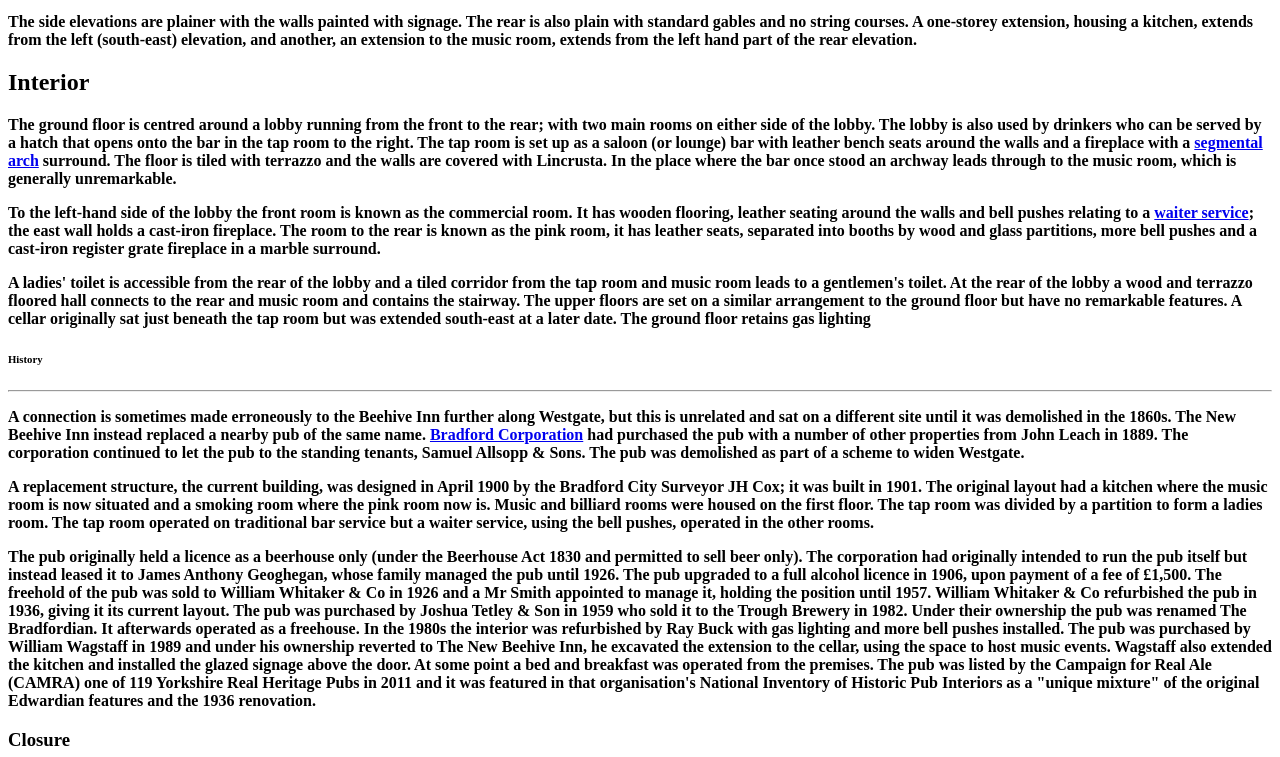
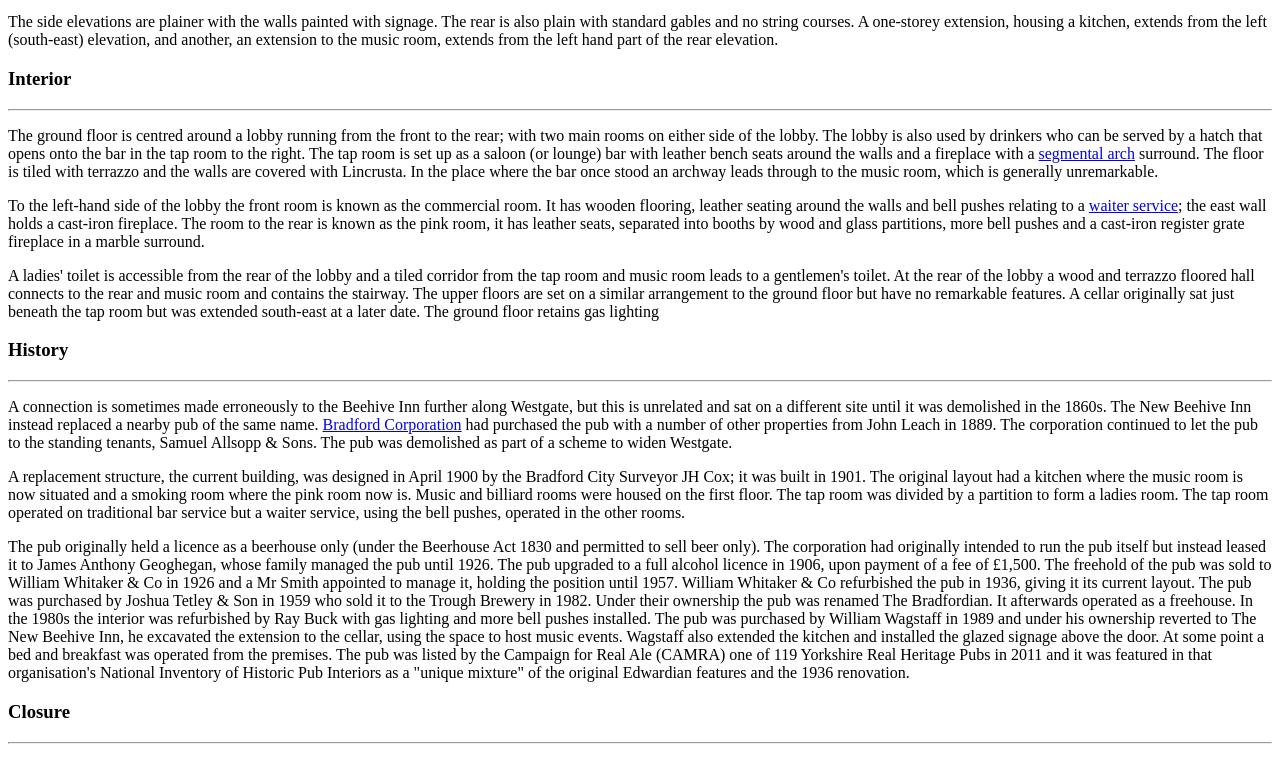
Before and after one commit to iandriscoll24/iandriscoll24.github.io, a plain HTML site: page html-midterm/page2.html in a window 1280 px wide. Shown: the part 418-1175 px from the top of the page. Drawn offline with Linux system fonts and the light colour scheme.

Commit message:
updated page 2

```diff
--- a/html-midterm/page2.html
+++ b/html-midterm/page2.html
@@ -1,5 +1,6 @@
 <!DOCTYPE html>
 <html lang="en">
+
 <head>
     <meta charset="UTF-8">
     <meta http-equiv="X-UA-Compatible" content="IE=edge">
@@ -24,7 +25,7 @@
     <h1>New Bradford Inn</h1>
     <hr>
     <p>
-        The <b>New Beehive Inn<> (for a period in the 1980s known as The Bradfordian) is a former pub in Bradford, England. It was built by Bradford Corporation (the local authority)
+        The <b>New Beehive Inn</b> (for a period in the 1980s known as The Bradfordian) is a former pub in Bradford, England. It was built by Bradford Corporation (the local authority)
         in 1901 to replace an existing public house of the same name that they had purchased in 1889 and demolished to widen a road. The corporation intended to run the pub itself
         but instead let it out and sold it in 1926. It has since been run by a number of brewery companies and individuals. The pub contained many features dating to its construction and
         a significant refurbishment in 1936 and was described by the Campaign for Real Ale as "one of the country's very best historic pub interiors".
@@ -50,7 +51,8 @@
         housing a kitchen, extends from the left (south-east) elevation, and another,
         an extension to the music room, extends from the left hand part of the rear elevation.
     </p>
-    <b><h2>Interior</h2></b>
+    <h3>Interior</h3>
+    <hr>
     <p>
         The ground floor is centred around a lobby running from the front to the rear; with two main rooms on either side of the lobby.
         The lobby is also used by drinkers who can be served by a hatch that opens onto the bar in the tap room to the right.
@@ -71,14 +73,14 @@
         similar arrangement to the ground floor but have no remarkable features. A cellar originally
         sat just beneath the tap room but was extended south-east at a later date. The ground floor retains gas lighting
     </p>
-    <h6>History</h6>
+    <h3>History</h3>
     <hr>
     <p>
         A connection is sometimes made erroneously to the Beehive Inn further along Westgate,
         but this is unrelated and sat on a different site until it was demolished in the 1860s.
         The New Beehive Inn instead replaced a nearby pub of the same name.
         <a href="https://en.wikipedia.org/wiki/City_of_Bradford_Metropolitan_District_Council">Bradford Corporation</a> had purchased the pub with a number of other properties from John Leach in 1889.
-        The corporation continued to let the pub to the standing tenants, Samuel Allsopp & Sons.
+        The corporation continued to let the pub to the standing tenants, Samuel Allsopp &amp; Sons.
         The pub was demolished as part of a scheme to widen Westgate.
     </p>
     <p>
@@ -91,8 +93,8 @@
     <p>
         The pub originally held a licence as a beerhouse only (under the Beerhouse Act 1830 and permitted to sell beer only).
         The corporation had originally intended to run the pub itself but instead leased it to James Anthony Geoghegan, whose family managed the pub until 1926.
-        The pub upgraded to a full alcohol licence in 1906, upon payment of a fee of £1,500. The freehold of the pub was sold to William Whitaker & Co in 1926 and a Mr Smith appointed to manage it, holding the position until 1957.
-        William Whitaker & Co refurbished the pub in 1936, giving it its current layout. The pub was purchased by Joshua Tetley & Son in 1959 who sold it to the Trough Brewery in 1982.
+        The pub upgraded to a full alcohol licence in 1906, upon payment of a fee of £1,500. The freehold of the pub was sold to William Whitaker &amp; Co in 1926 and a Mr Smith appointed to manage it, holding the position until 1957.
+        William Whitaker &amp; Co refurbished the pub in 1936, giving it its current layout. The pub was purchased by Joshua Tetley &amp; Son in 1959 who sold it to the Trough Brewery in 1982.
         Under their ownership the pub was renamed The Bradfordian. It afterwards operated as a freehouse. In the 1980s the interior was refurbished by Ray Buck with gas lighting and more bell pushes installed.
         The pub was purchased by William Wagstaff in 1989 and under his ownership reverted to The New Beehive Inn, he excavated the extension to the cellar, using the space to host music events.
         Wagstaff also extended the kitchen and installed the glazed signage above the door. At some point a bed and breakfast was operated from the premises.
@@ -100,6 +102,7 @@
         National Inventory of Historic Pub Interiors as a "unique mixture" of the original Edwardian features and the 1936 renovation.
     </p>
     <h3>Closure</h3>
+    <hr>
     <p>
         The New Beehive Inn ceased trading in 2022 and was sold. The new owner replaced the original upper windows with uPVC in May and in June removed the bar from the tap room.
         The oak-panelled bar dated to 1901 and featured mirror-backed oak shelving behind and an iron footrail.
```
